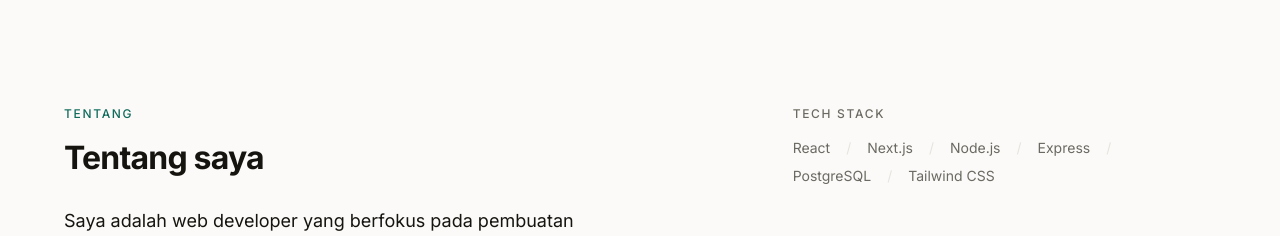
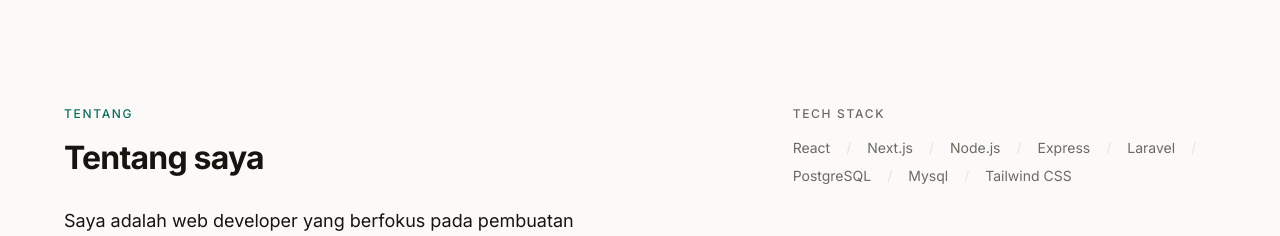
Before and after one commit to Shiro-root/personalPortofolio-dewangga, a React (Vite) app: page / in a window 1280 px wide. Shown: the part 5940-6176 px from the top of the page. Built offline with nearby package versions, Linux system fonts and the light colour scheme.

Commit message:
update content v1

```diff
--- a/src/data/content.js
+++ b/src/data/content.js
@@ -14,17 +14,17 @@ export const profile = {
   aboutBody:
     "Latar belakang saya di bidang Sistem Informasi, dan sejak itu saya lebih tertarik menyelesaikan masalah operasional nyata dibanding sekadar membangun fitur. Cara kerja saya dimulai dari memahami proses bisnis klien terlebih dahulu, baru menerjemahkannya menjadi struktur, tampilan, dan sistem yang benar-benar dipakai sehari-hari.",
   email: "halo@dewangga.dev",
-  whatsapp: "https://wa.me/6281234567890",
-  whatsappDisplay: "+62 812-3456-7890",
+  whatsapp: "https://wa.me/6289652546202",
+  whatsappDisplay: "+62 896-5254-6202",
   socials: [
-    { label: "GitHub", href: "https://github.com/" },
-    { label: "LinkedIn", href: "https://linkedin.com/" },
+    { label: "GitHub", href: "https://github.com/Shiro-root" },
+    { label: "LinkedIn", href: "https://www.linkedin.com/in/dewangga-tirta-kencana-9746433a9/" },
   ],
 };
 
 export const stack = [
-  "React", "Next.js", "Node.js", "Express",
-  "PostgreSQL", "Tailwind CSS",
+  "React", "Next.js", "Node.js", "Express","Laravel",
+  "PostgreSQL", "Mysql", "Tailwind CSS",
 ];
 
 export const services = [
```
